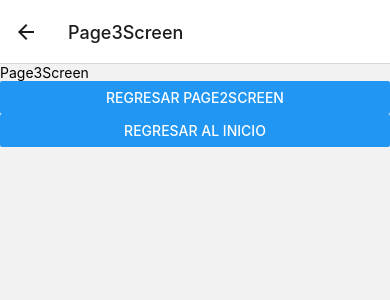
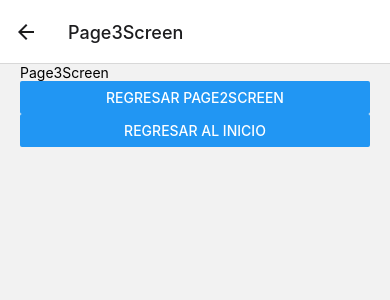
Before and after one commit to gerashdo/Navigation-app, a React Native app: screen /Page3Screen in a window 390 px wide. Shown: the top 300 px of the page. Built offline with nearby package versions, Linux system fonts and the light colour scheme.

Commit message:
Add margin global to screen 2 and 3

```diff
--- a/src/screens/Page2Screen.tsx
+++ b/src/screens/Page2Screen.tsx
@@ -2,12 +2,13 @@
 import { StackScreenProps } from '@react-navigation/stack'
 import React from 'react'
 import { Button, Text, View } from 'react-native'
+import { appStyles } from '../theme/appThema'
 
 interface Props extends StackScreenProps<any,any>{}
 
 export const Page2Screen = ( { navigation }: Props ) => {
   return (
-    <View>
+    <View style={ appStyles.globalMargin }>
         <Text>
             Page2Screen
         </Text>
--- a/src/screens/Page3Screen.tsx
+++ b/src/screens/Page3Screen.tsx
@@ -2,12 +2,13 @@
 import { StackScreenProps } from '@react-navigation/stack'
 import React from 'react'
 import { Button, Text, View } from 'react-native'
+import { appStyles } from '../theme/appThema'
 
 interface Props extends StackScreenProps<any,any>{}
 
 export const Page3Screen = ( { navigation }: Props ) => {
   return (
-    <View>
+    <View style={ appStyles.globalMargin }>
         <Text>
             Page3Screen
         </Text>
```
